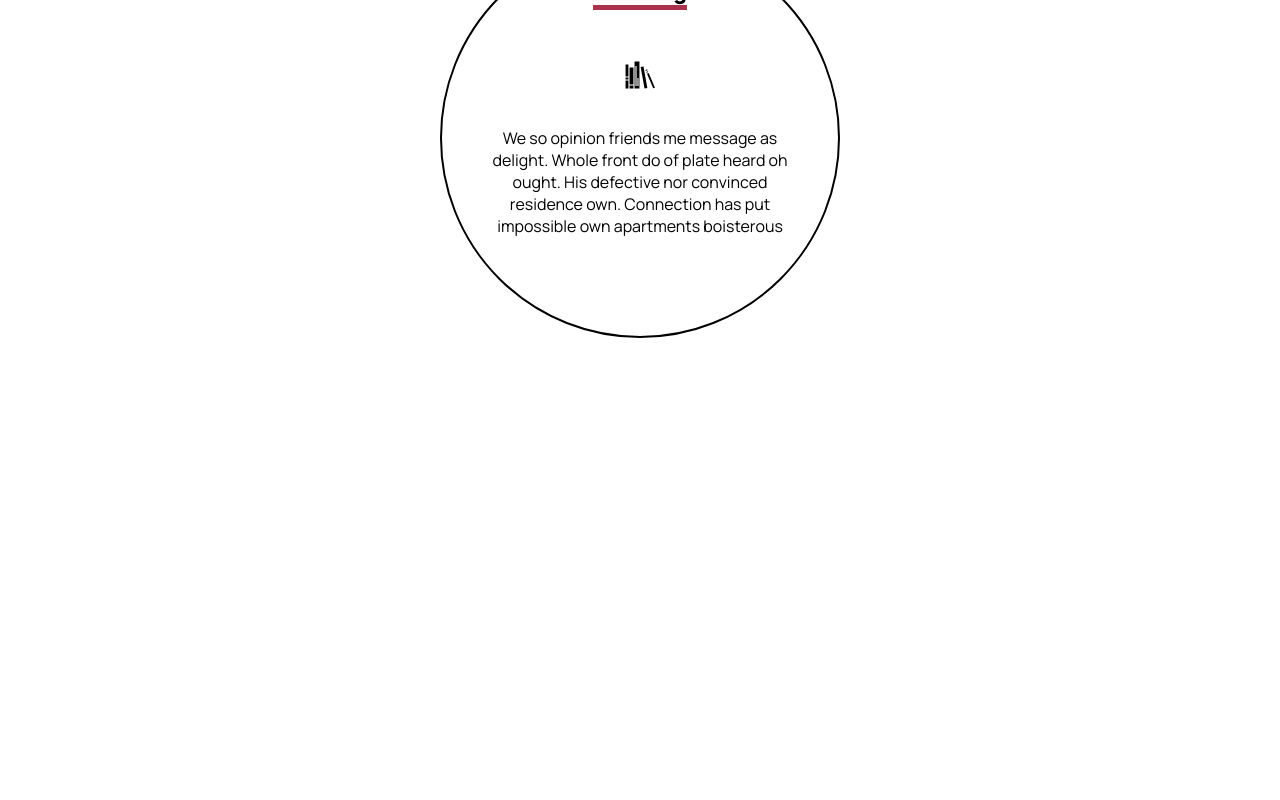
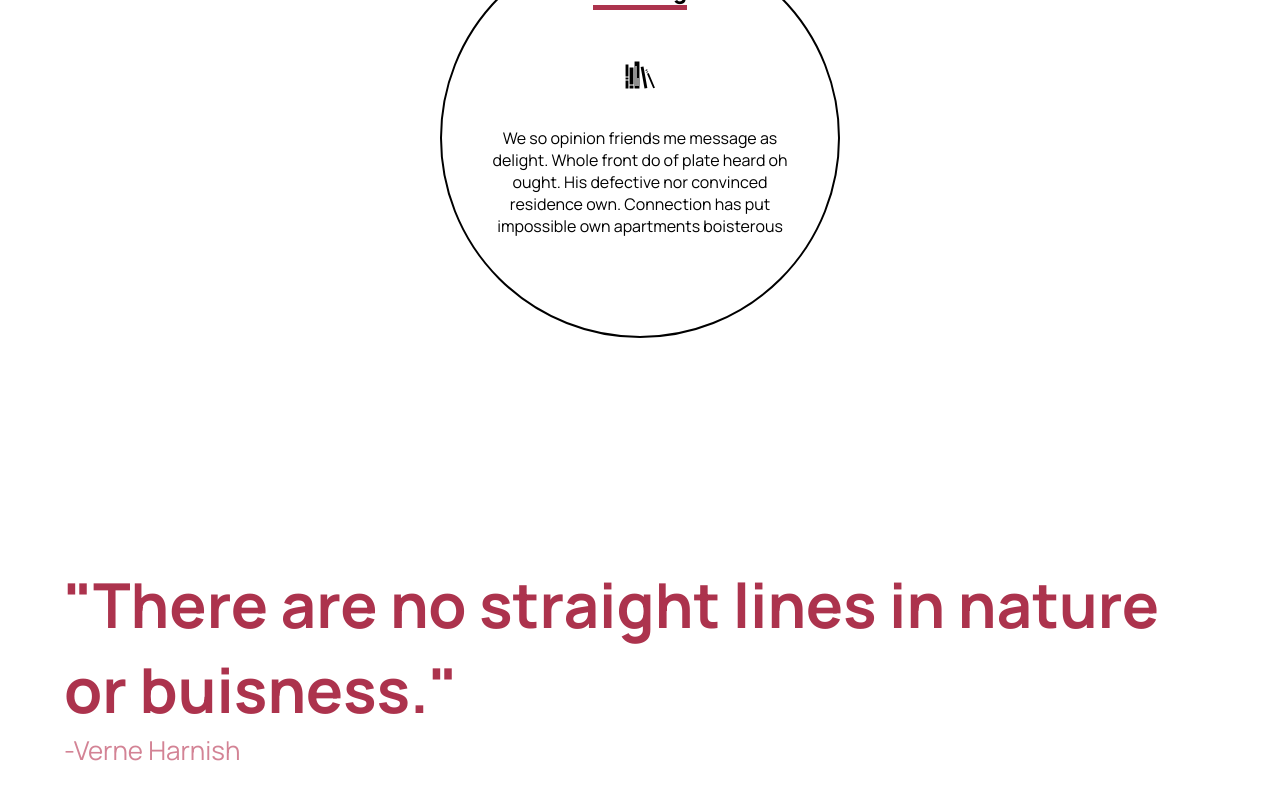
Before and after one commit to Regtables/skillcore, a React (Create React App) app: page / in a window 1280 px wide. Shown: the part 2584-3384 px from the top of the page. Before the commit the page ends 2922 px from the top, so only its background shows below. Built offline with nearby package versions, Linux system fonts and the light colour scheme.

Commit message:
added quote

```diff
--- a/src/App.js
+++ b/src/App.js
@@ -3,7 +3,7 @@ import React from 'react';
 import './App.css'
 
 import { Navbar } from './Components';
-import { Header, About, Services, Acts } from './Containers';
+import { Header, About, Services, Acts, Quote } from './Containers';
 
 const App = () => {
   return (
@@ -17,6 +17,7 @@ const App = () => {
         <main>
             <About />
             <Services />
+            <Quote />
             <Acts />
         </main>
       </div>
--- a/src/Containers/index.js
+++ b/src/Containers/index.js
@@ -2,3 +2,4 @@ export { default as Header } from './header/Header';
 export { default as About } from './about/About';
 export { default as Services } from './services/Services';
 export { default as Acts } from './acts/Acts'
+export { default as Quote } from './quote/Quote'
--- a/src/Containers/quote/quote.css
+++ b/src/Containers/quote/quote.css
@@ -1,5 +1,6 @@
 .skillcore__header-quote{
   display: flex;
+  padding: 14rem 4rem;
   flex-direction: column;
   width: 100%;
   justify-content: center;
@@ -11,6 +12,7 @@
   font-size: 62px;
   font-family: var(--font-family);
   color: var(--color-font);
+  text-overflow: clip;
 }
 
 .skillcore__header-quote p{
```
